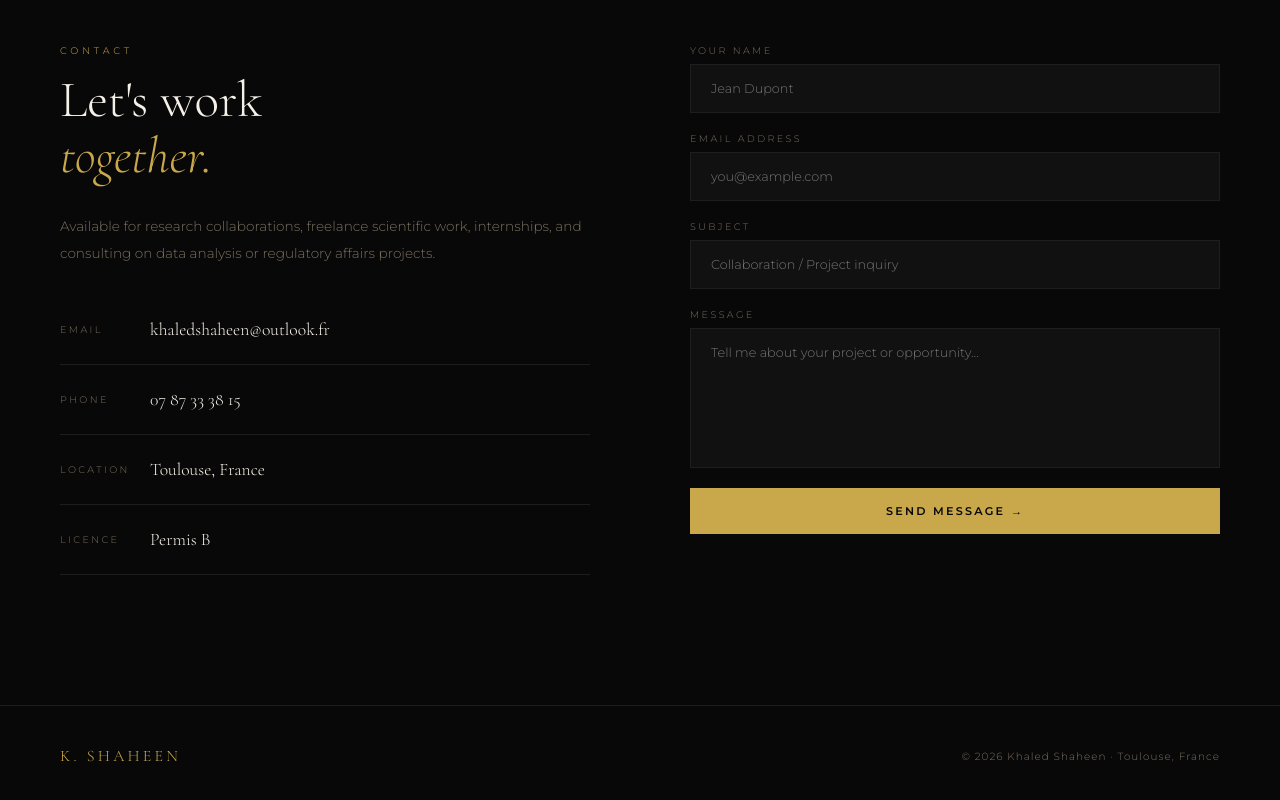
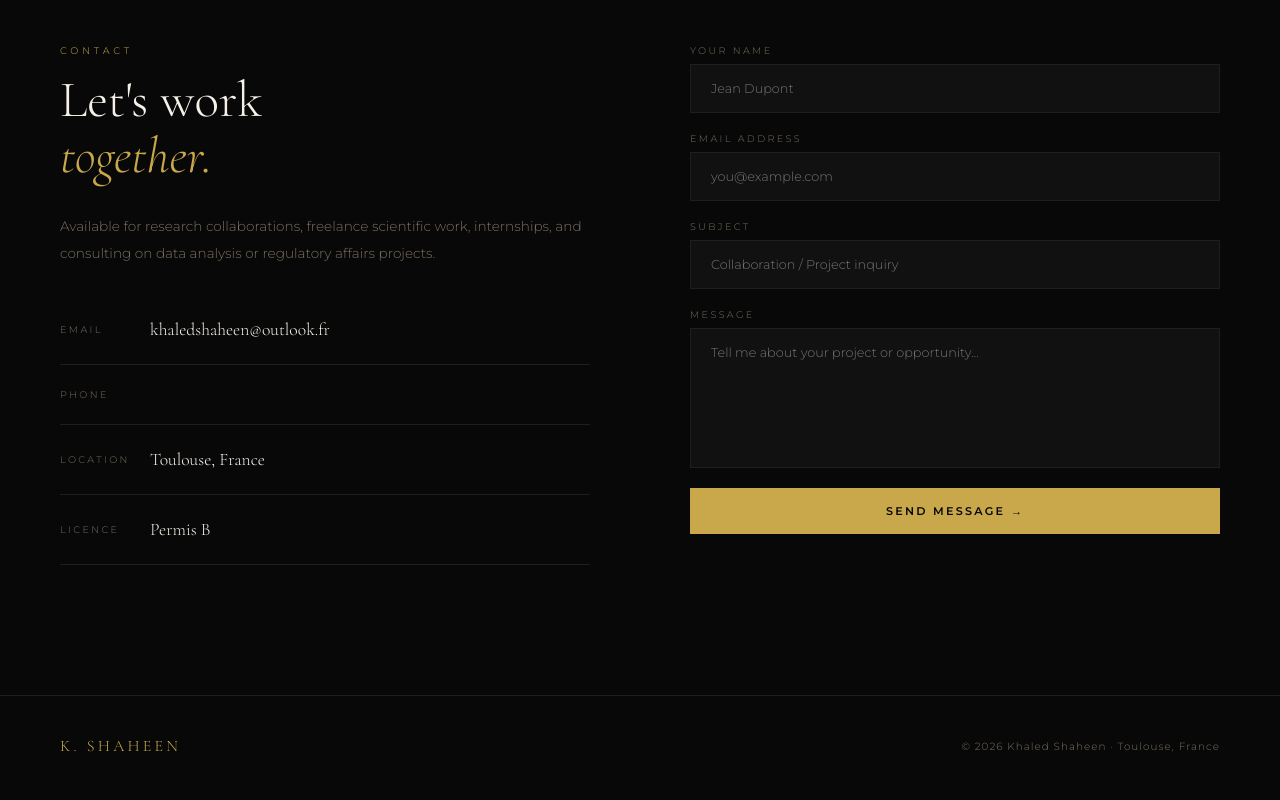
Before and after one commit to quickk1337/khaled, a plain HTML site: page index.html in a window 1280 px wide. Shown: the part 4442-5242 px from the top of the page. Drawn offline with nearby package versions, Linux system fonts and the light colour scheme.

Commit message:
Update index.html

```diff
--- a/index.html
+++ b/index.html
@@ -807,7 +807,6 @@
       </div>
       <div class="contact-item">
         <span class="contact-item-label">Phone</span>
-        <span class="contact-item-val"><a href="tel:+33787333815">07 87 33 38 15</a></span>
       </div>
       <div class="contact-item">
         <span class="contact-item-label">Location</span>
```
